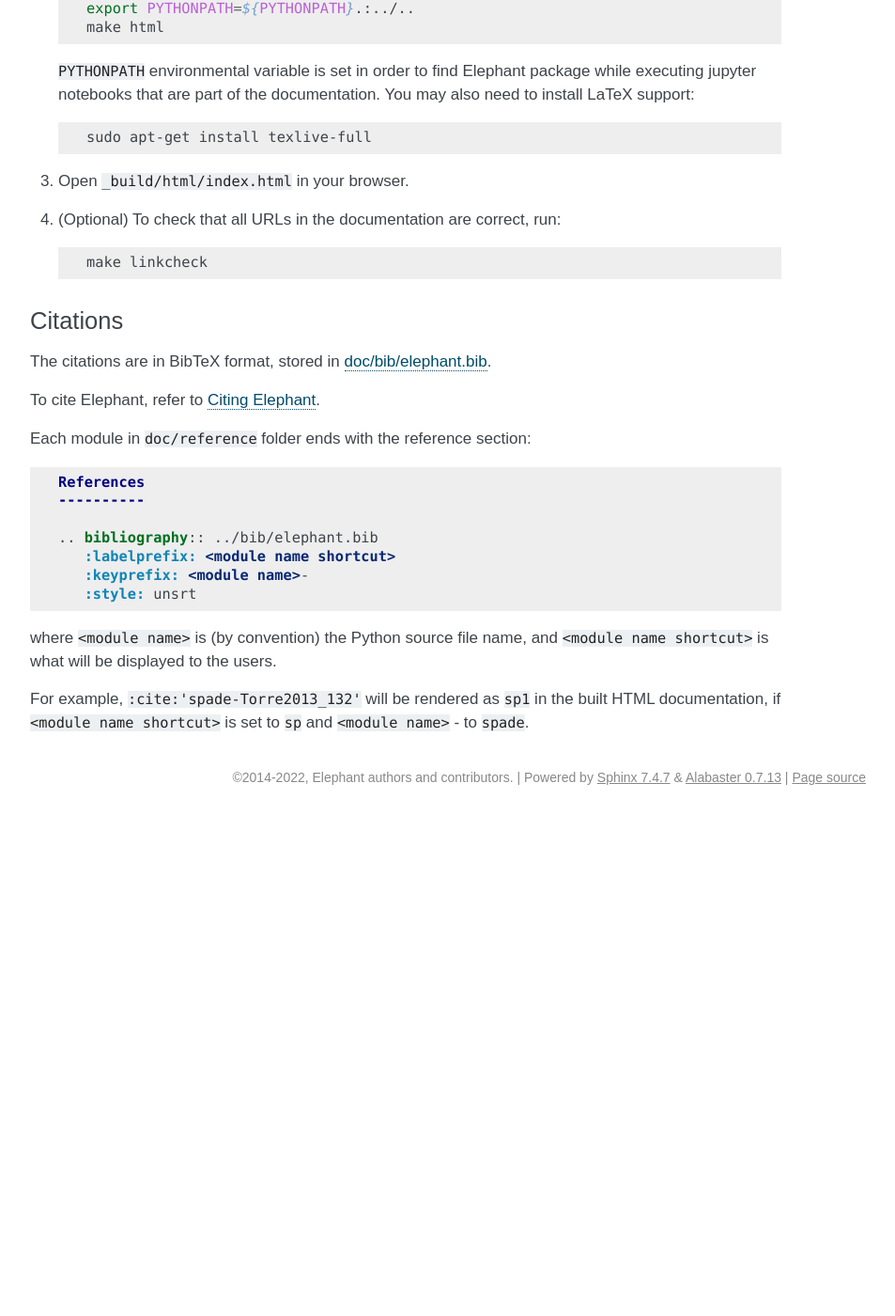
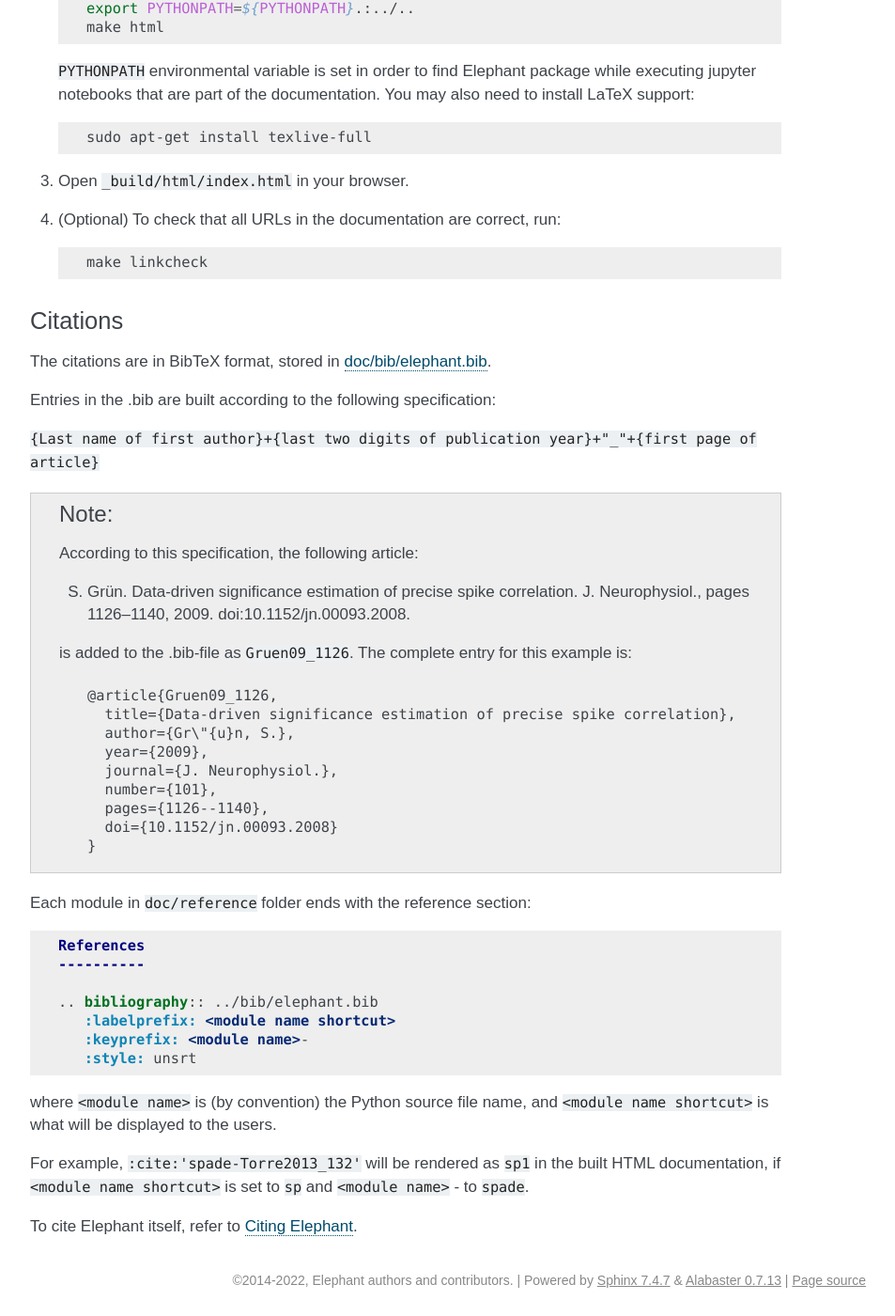
Before and after one commit to NeuralEnsemble/elephant, a Sphinx documentation site: the page built from doc/contribute.rst, in a window 1280 px wide and 1400 px high, scrolled down 4676 px. Shown: the whole window at 94% size, without its empty margins (318-1271 px from the left). Built offline with Sphinx 7.4.7, drawn with Linux system fonts in a browser that asks for light colours; formulas are drawn with MathJax 3; pages that are not in the unit, such as notebooks, are missing from menus; before the commit the page ends 5541 px from its top, so only the background shows below that.

Commit message:
add specification with example for entries in bib-file to documentation

```diff
--- a/doc/contribute.rst
+++ b/doc/contribute.rst
@@ -307,7 +307,31 @@ Citations
 The citations are in BibTeX format, stored in `doc/bib/elephant.bib
 <https://github.com/NeuralEnsemble/elephant/blob/master/doc/bib/elephant.bib>`_.
 
-To cite Elephant, refer to :doc:`citation`.
+Entries in the .bib are built according to the following specification:
+
+``{Last name of first author}+{last two digits of publication year}+"_"+{first page of article}``
+
+
+.. note::
+
+    According to this specification, the following article:
+
+    S. Grün. Data-driven significance estimation of precise spike correlation. J. Neurophysiol., pages 1126–1140, 2009. doi:10.1152/jn.00093.2008.
+
+    is added to the .bib-file as ``Gruen09_1126``. The complete entry for this example is:
+
+    .. code-block:: rst
+
+        @article{Gruen09_1126,
+          title={Data-driven significance estimation of precise spike correlation},
+          author={Gr\"{u}n, S.},
+          year={2009},
+          journal={J. Neurophysiol.},
+          number={101},
+          pages={1126--1140},
+          doi={10.1152/jn.00093.2008}
+        }
+
 
 Each module in ``doc/reference`` folder ends with the reference section:
 
@@ -328,4 +352,6 @@ For example, ``:cite:'spade-Torre2013_132'`` will be rendered as ``sp1`` in
 the built HTML documentation, if ``<module name shortcut>`` is set to ``sp``
 and ``<module name>`` - to ``spade``.
 
+To cite Elephant itself, refer to :doc:`citation`.
+
 .. _Issue tracker: https://github.com/NeuralEnsemble/elephant/issues
```
